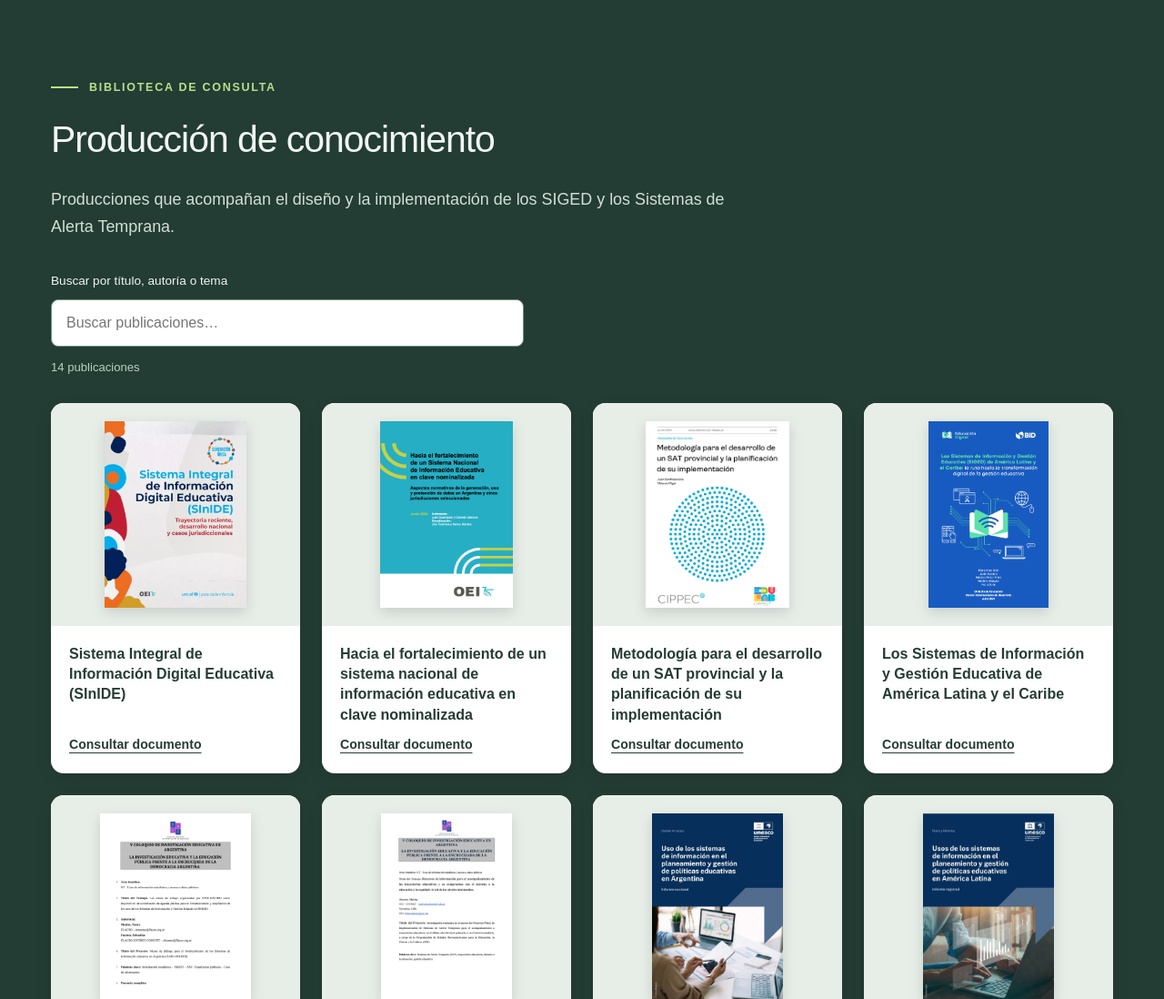
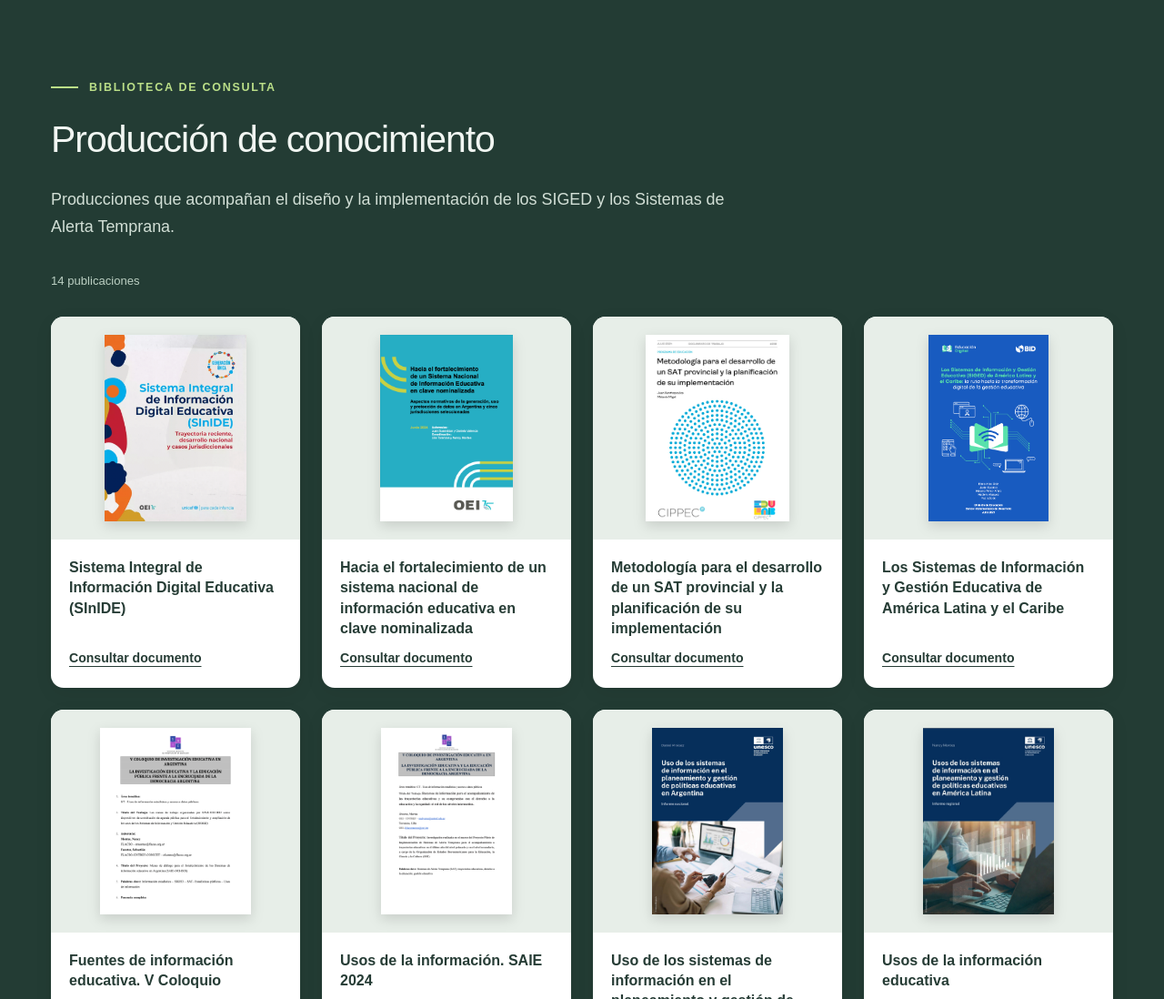
Before and after one commit to juansuas/mesas-siged-v2-test, a plain HTML site: page index.html in a window 1280 px wide. Shown: the part 5383-6481 px from the top of the page at 91% size. Drawn offline with Linux system fonts and the light colour scheme.

Commit message:
Quitar buscador de publicaciones

```diff
--- a/assets/js/site.js
+++ b/assets/js/site.js
@@ -28,7 +28,7 @@ const mesas=data.documents.filter(d=>d.section==='mesas').sort((a,b)=>b.order-a.
 for(const doc of mesas){const card=el('article','mesa-card');card.append(el('p','date',doc.date||String(doc.year||'')),el('h3','',doc.title),el('p','',doc.summary));card.append(doc.url?link(doc.url,'Consultar minuta'):el('span','unavailable','Minuta no disponible'));$('mesas-list').append(card);}
 for(const [id,direction] of [['mesas-prev',-1],['mesas-next',1]])$(id).onclick=()=>$('mesas-list').scrollBy({left:322*direction,behavior:matchMedia('(prefers-reduced-motion: reduce)').matches?'instant':'smooth'});
 const publications=data.documents.filter(d=>d.section==='publicaciones').sort((a,b)=>a.order-b.order);
-function renderDocuments(){const term=$('document-search').value.toLocaleLowerCase('es').normalize('NFD').replace(/\p{Diacritic}/gu,'');const docs=publications.filter(d=>[d.title,d.author,d.institution,d.topic,d.year].join(' ').toLocaleLowerCase('es').normalize('NFD').replace(/\p{Diacritic}/gu,'').includes(term));const grid=$('documents-grid');grid.replaceChildren();$('document-count').textContent=`${docs.length} ${docs.length===1?'publicación':'publicaciones'}`;if(!docs.length){grid.append(el('p','empty-result','No se encontraron publicaciones para esa búsqueda.'));return;}for(const doc of docs){const card=el('article','doc-card');const cover=el('div','doc-cover');if(doc.cover){const img=el('img');img.src=doc.cover;img.alt=`Portada: ${doc.title}`;img.loading='lazy';img.width=220;img.height=300;img.addEventListener('error',()=>img.replaceWith(el('div','cover-placeholder',doc.title)),{once:true});cover.append(img);}else cover.append(el('div','cover-placeholder',doc.title));const body=el('div','doc-info');body.append(el('h3','',doc.title));const meta=[doc.author,doc.institution,doc.year].filter(Boolean).join(' · ');if(meta)body.append(el('p','doc-meta',meta));if(doc.url)body.append(link(doc.url,'Consultar documento'));card.append(cover,body);grid.append(card);}}
-renderDocuments();$('document-search').addEventListener('input',renderDocuments);
+function renderDocuments(){const docs=publications;const grid=$('documents-grid');grid.replaceChildren();$('document-count').textContent=`${docs.length} ${docs.length===1?'publicación':'publicaciones'}`;if(!docs.length){grid.append(el('p','empty-result','Todavía no hay publicaciones disponibles.'));return;}for(const doc of docs){const card=el('article','doc-card');const cover=el('div','doc-cover');if(doc.cover){const img=el('img');img.src=doc.cover;img.alt=`Portada: ${doc.title}`;img.loading='lazy';img.width=220;img.height=300;img.addEventListener('error',()=>img.replaceWith(el('div','cover-placeholder',doc.title)),{once:true});cover.append(img);}else cover.append(el('div','cover-placeholder',doc.title));const body=el('div','doc-info');body.append(el('h3','',doc.title));const meta=[doc.author,doc.institution,doc.year].filter(Boolean).join(' · ');if(meta)body.append(el('p','doc-meta',meta));if(doc.url)body.append(link(doc.url,'Consultar documento'));card.append(cover,body);grid.append(card);}}
+renderDocuments();
 if('IntersectionObserver' in window){const observer=new IntersectionObserver(entries=>{for(const entry of entries){if(entry.isIntersecting){document.querySelectorAll('nav a').forEach(a=>{if(a.hash==='#'+entry.target.id)a.setAttribute('aria-current','location');else a.removeAttribute('aria-current');});}}},{rootMargin:'-15% 0px -55% 0px',threshold:0});document.querySelectorAll('main>section[id]').forEach(s=>observer.observe(s));}
 })();
--- a/index.html
+++ b/index.html
@@ -108,7 +108,7 @@
             <p class="data-note">La clasificación reproduce la información de la versión anterior. La fecha de referencia puede consultarse en cada ficha cuando está disponible.</p><div id="map-legend" class="map-legend" aria-label="Categorías del mapa"></div><label class="province-select">Consultar jurisdicción<select id="province-select"><option value="">Seleccioná una jurisdicción</option></select></label></div><div class="map-stage"><div id="argentina-map" aria-label="Mapa de las jurisdicciones argentinas"></div></div></div><div id="province-detail" class="province-detail" hidden tabindex="-1"></div></div></section>
 <section id="dimensiones" class="section"><div class="section-inner"><p class="eyebrow">Ejes para el intercambio</p><h2>Dimensiones de los SIGED</h2><p class="section-lead">Preguntas que organizan la conversación sobre las condiciones, los desarrollos y los usos de los sistemas de información.</p><div id="dimensions-content"></div></div></section>
 <section id="mesas" class="section section-soft"><div class="section-inner"><div class="section-heading"><div><p class="eyebrow">Encuentros y conversaciones</p><h2>Mesas de diálogo</h2></div><div class="timeline-controls"><button type="button" id="mesas-prev" aria-label="Ver mesas anteriores">Anterior</button><button type="button" id="mesas-next" aria-label="Ver mesas siguientes">Siguiente</button></div></div><p class="section-lead">La agenda de encuentros y sus documentos de trabajo.</p><div id="mesas-list" class="timeline" tabindex="0" aria-label="Cronología de mesas"></div></div></section>
-<section id="documentos" class="section section-dark"><div class="section-inner"><p class="eyebrow">Biblioteca de consulta</p><h2>Producción de conocimiento</h2><p class="section-lead">Producciones que acompañan el diseño y la implementación de los SIGED y los Sistemas de Alerta Temprana.</p><label class="search-label" for="document-search">Buscar por título, autoría o tema</label><input id="document-search" class="document-search" type="search" placeholder="Buscar publicaciones…"><p id="document-count" class="data-note" aria-live="polite"></p><div id="documents-grid" class="documents-grid"></div></div></section>
+<section id="documentos" class="section section-dark"><div class="section-inner"><p class="eyebrow">Biblioteca de consulta</p><h2>Producción de conocimiento</h2><p class="section-lead">Producciones que acompañan el diseño y la implementación de los SIGED y los Sistemas de Alerta Temprana.</p><p id="document-count" class="data-note" aria-live="polite"></p><div id="documents-grid" class="documents-grid"></div></div></section>
 <section id="banco-indicadores" class="section section-soft"><div class="section-inner reading"><p class="eyebrow">Herramientas para la gestión educativa</p><h2>Banco de Indicadores e Índices Educativos</h2><p>El BIIE-SIGED reúne indicadores e índices cuyo cálculo tiene como fuente los registros nominalizados de estudiantes disponibles en Argentina, si bien pueden extrapolarse o referirse a otros países que cuenten con captaciones de información iguales o equivalentes.</p><p>Se organiza según grupos que ordenan las temáticas y los procesos que pretende caracterizar, incluyendo las definiciones y fórmulas propuestas para reconstruir estados y eventos a lo largo del tiempo.</p><p>El desarrollo no incluye aún datos o valores asociados sino definiciones conceptuales y metodológicas.</p><a class="button" href="https://juansuas.github.io/banco-indicadores-educativos/" target="_blank" rel="noopener noreferrer">Consultar el banco de indicadores</a></div></section>
 <section id="fortalecimiento" class="section"><div class="section-inner reading"><p class="eyebrow">Una agenda compartida</p><h2>¿Cómo se pueden fortalecer los SIGED?</h2><div class="comoApp">
         <br>
```
